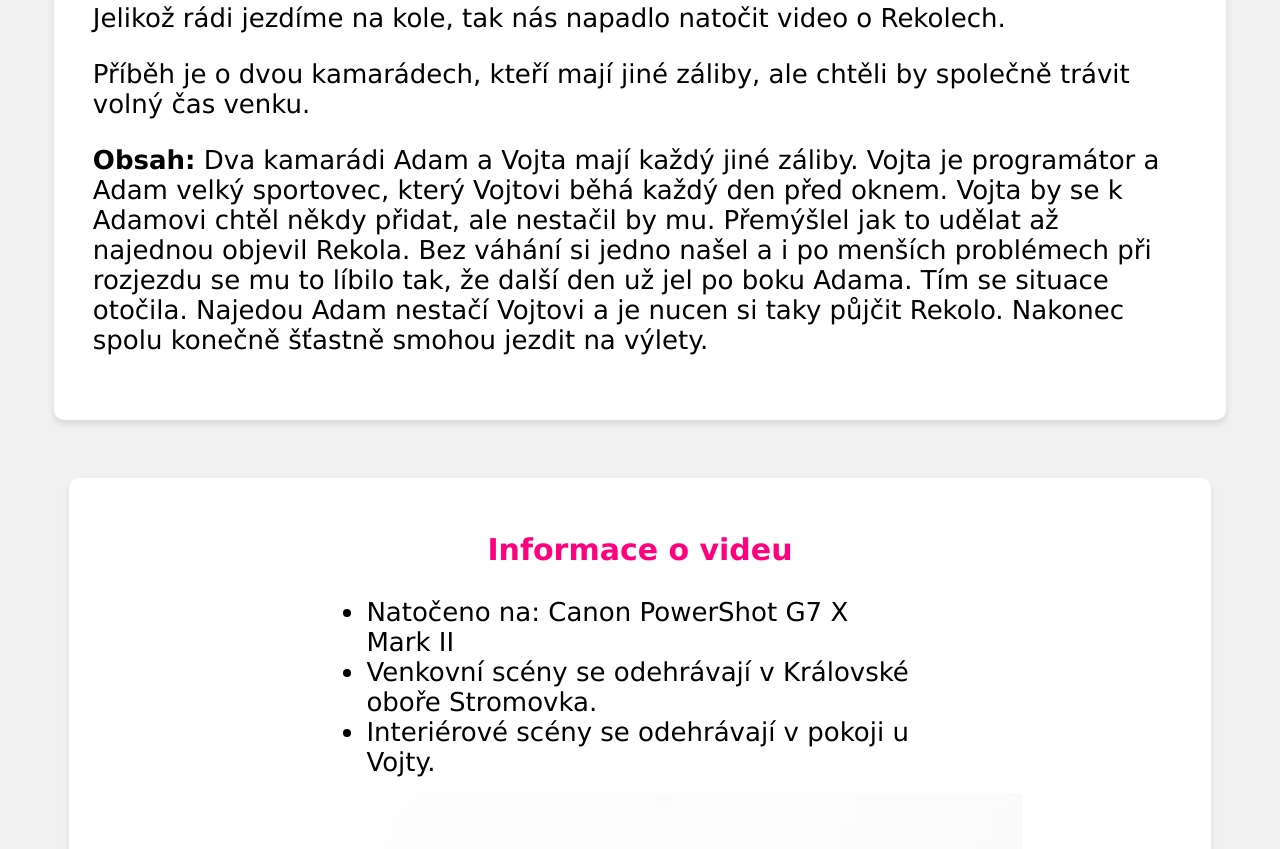
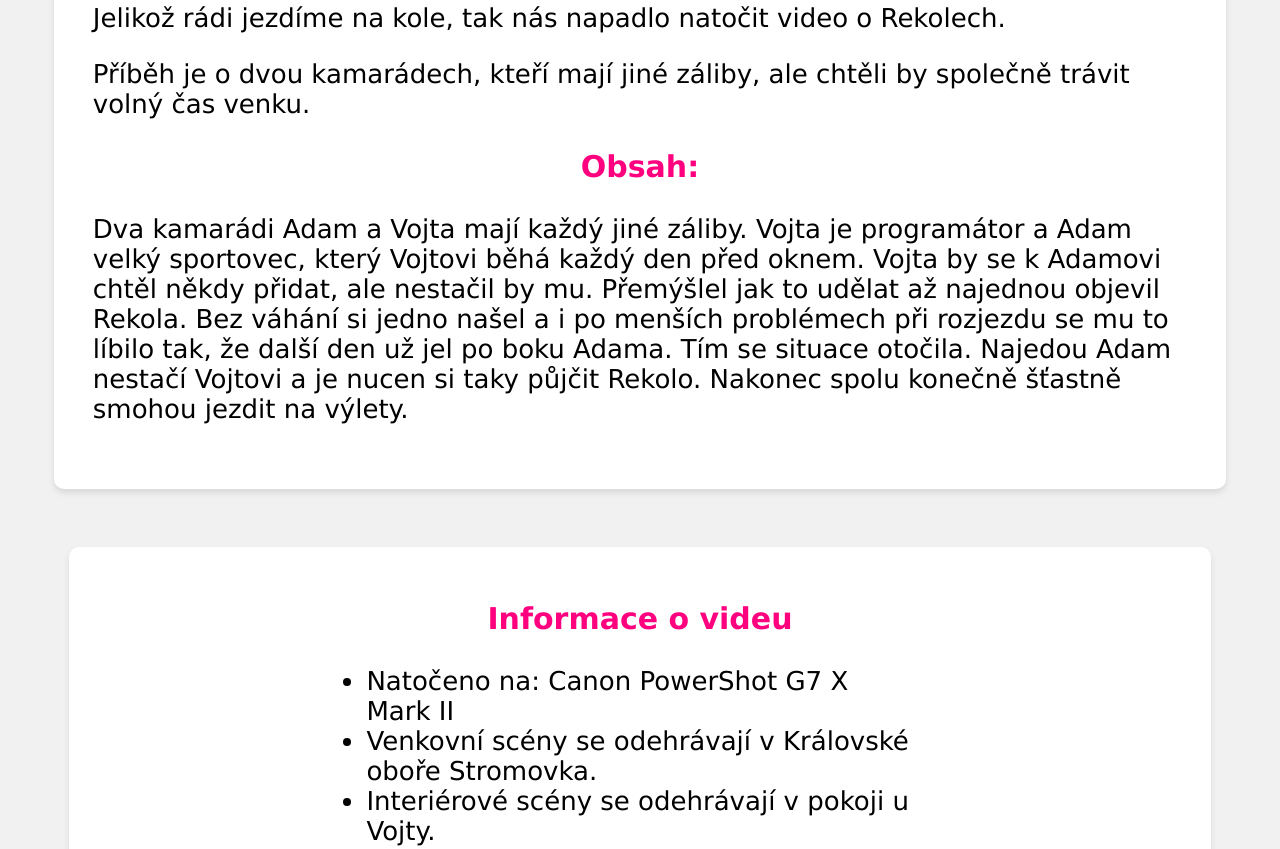
Before and after one commit to Vojtech-M/ZMT, a plain HTML site: page web/index.html in a window 1280 px wide. Shown: the part 869-1718 px from the top of the page. Drawn offline with Linux system fonts and the light colour scheme.

Commit message:
backup from MacBook

```diff
--- a/web/index.html
+++ b/web/index.html
@@ -14,16 +14,14 @@
     <header>
         <h1>Jak programátor objevil <span>Rekolo</span></h1>
     </header>
-
     <div class="main-content">
         <iframe width="760" height="515" src="https://www.youtube.com/embed/6ZmU-TZH-uw?si=v6ZUiPlGA5407doe" title="YouTube video player" frameborder="0" allow="accelerometer; autoplay; clipboard-write; encrypted-media; gyroscope; picture-in-picture; web-share" referrerpolicy="strict-origin-when-cross-origin" allowfullscreen></iframe>
-
-
         <div class="description">
             <h2>Popis projektu</h2>
             <p>Jelikož rádi jezdíme na kole, tak nás napadlo natočit video o Rekolech. </p>
             <p>Příběh je o dvou kamarádech, kteří mají jiné záliby, ale chtěli by společně trávit volný čas venku.</p>
-            <p><b>Obsah:</b> Dva kamarádi Adam a Vojta mají každý jiné záliby. Vojta je programátor a Adam velký
+            <h3>Obsah:</h3>
+            <p>Dva kamarádi Adam a Vojta mají každý jiné záliby. Vojta je programátor a Adam velký
                 sportovec, který Vojtovi běhá každý den před oknem. Vojta by se k Adamovi chtěl někdy přidat, ale
                 nestačil by mu. Přemýšlel jak to udělat až najednou objevil Rekola. Bez váhání si jedno našel a i po
                 menších problémech při rozjezdu se mu to líbilo tak, že další den už jel po boku Adama. Tím se situace
@@ -46,7 +44,7 @@
 
         <div class="process_description">
             <h2>obrázky </h2>
-            <p>Všechny obrázky byly vytvořeny v GIMPu.</p>
+            <p>Veškeré obrázky byly vytvořeny v GIMPu.</p>
             <img src="./img/gimp.png" alt="gimp_greenscreen">
             <p>Obrázek složený z fotografie zdi, zeleného obdelníku a průhledného obrázku okna</p>
 
```
